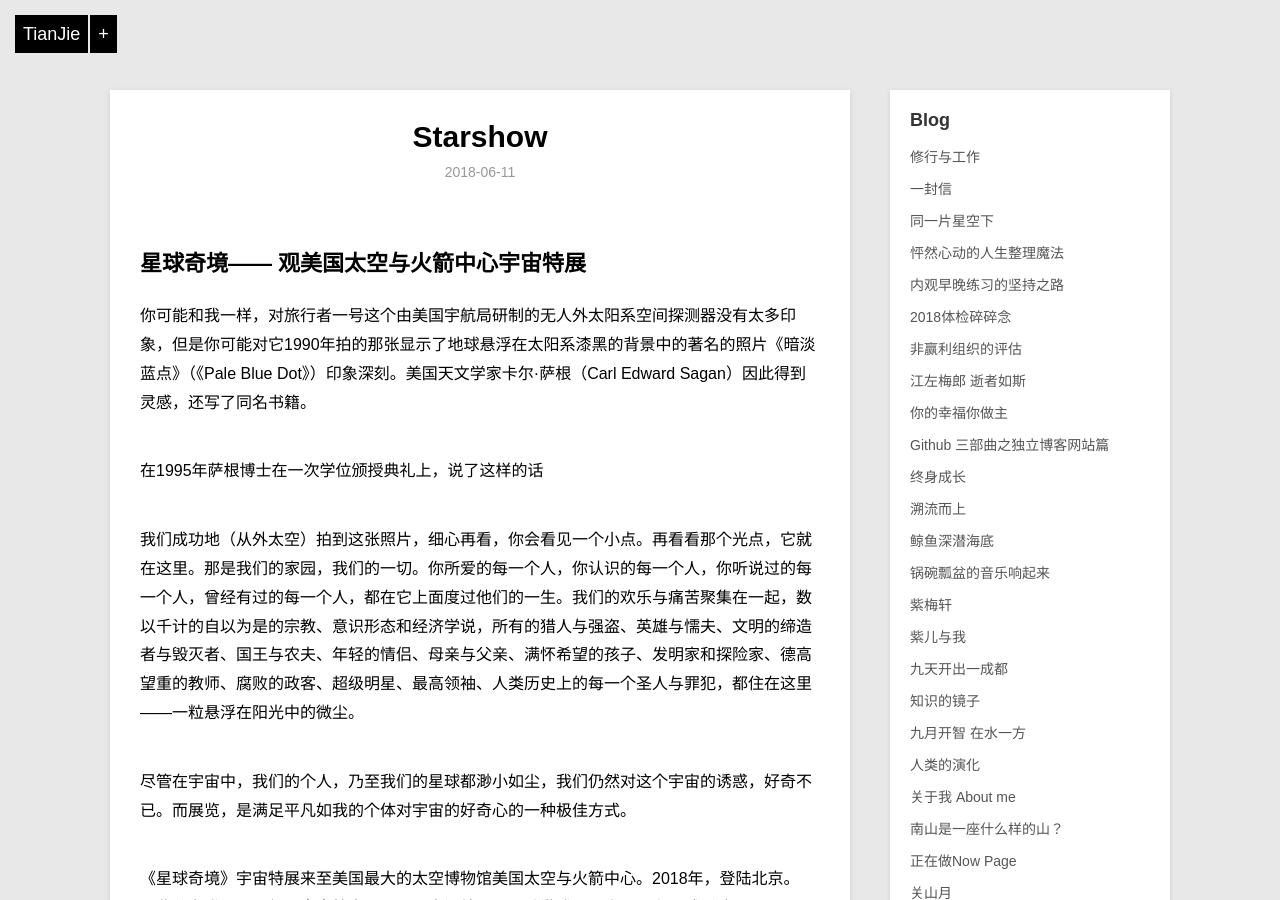
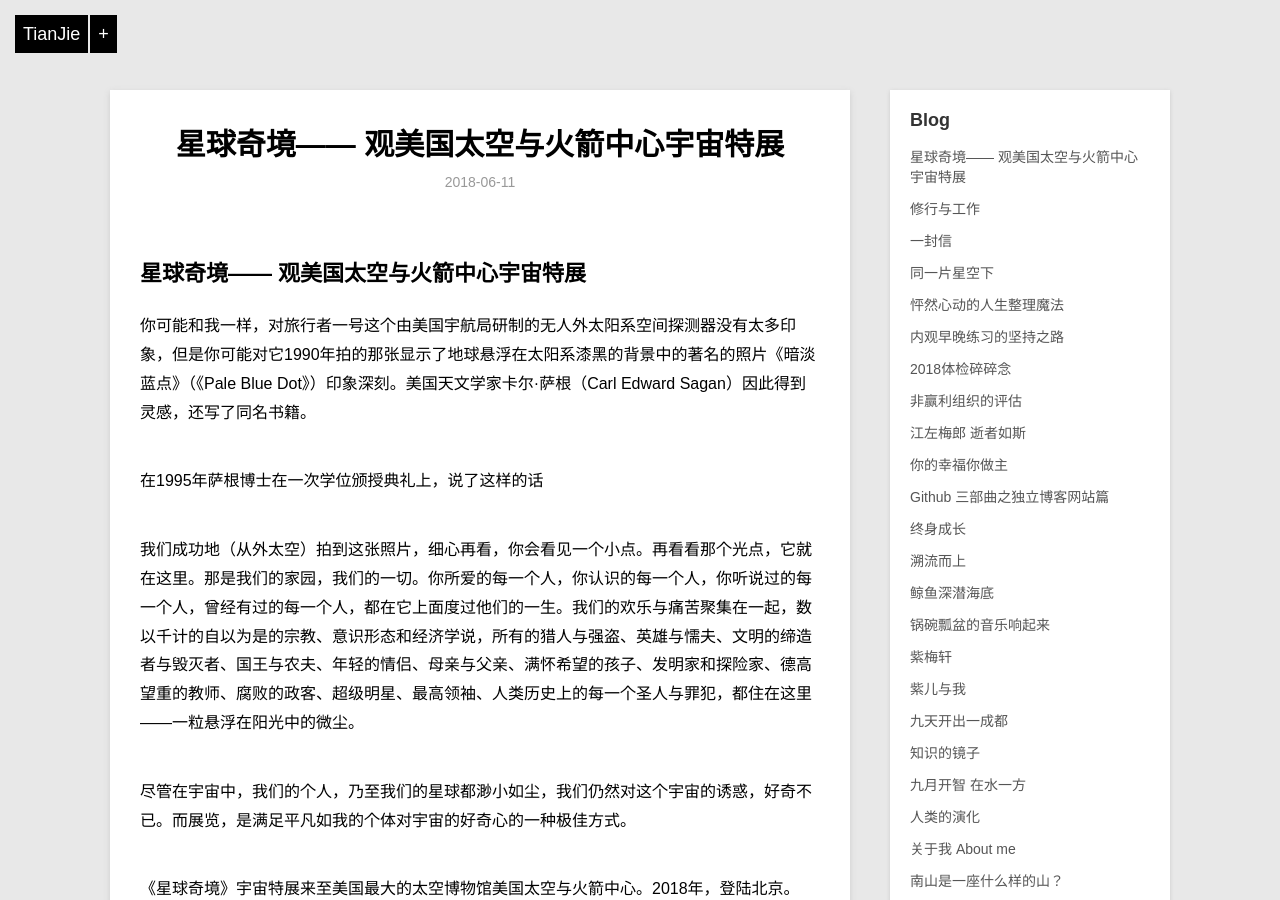
Before and after one commit to violettianjie/violettianjie.github.io, a Jekyll site: the page built from _posts/blog/2018-06-11-StarShow.md, in a window 1280 px wide and 900 px high. Built offline with Jekyll 4.4.1, drawn with Linux system fonts in a browser that asks for light colours; our own code applies the rules of GitHub Pages for plain Markdown files.

Commit message:
Update 2018-06-11-StarShow.md

```diff
--- a/_posts/blog/2018-06-11-StarShow.md
+++ b/_posts/blog/2018-06-11-StarShow.md
@@ -1,3 +1,10 @@
+---
+layout: post
+title: "星球奇境—— 观美国太空与火箭中心宇宙特展"
+description: "明月出宇宙，苍茫星海间"
+category: blog
+---
+
 
 ## 星球奇境—— 观美国太空与火箭中心宇宙特展
 
```
